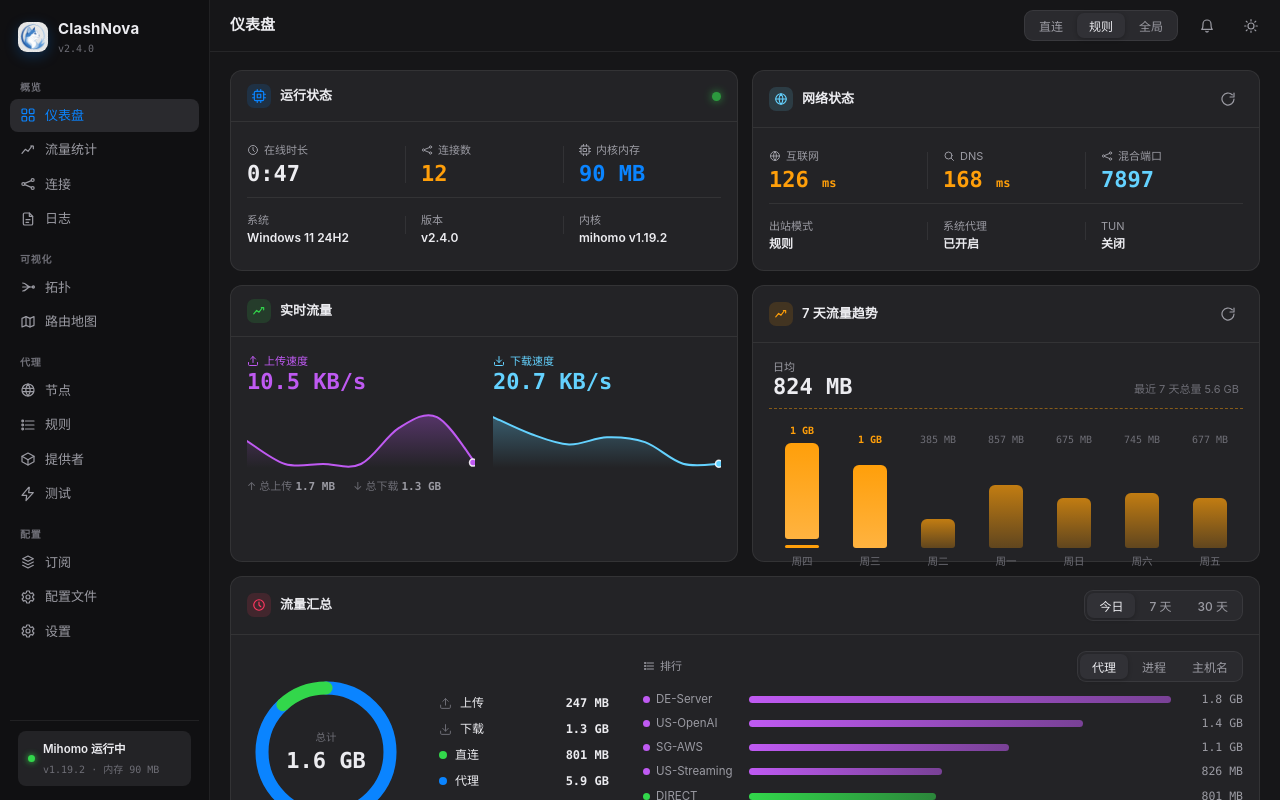
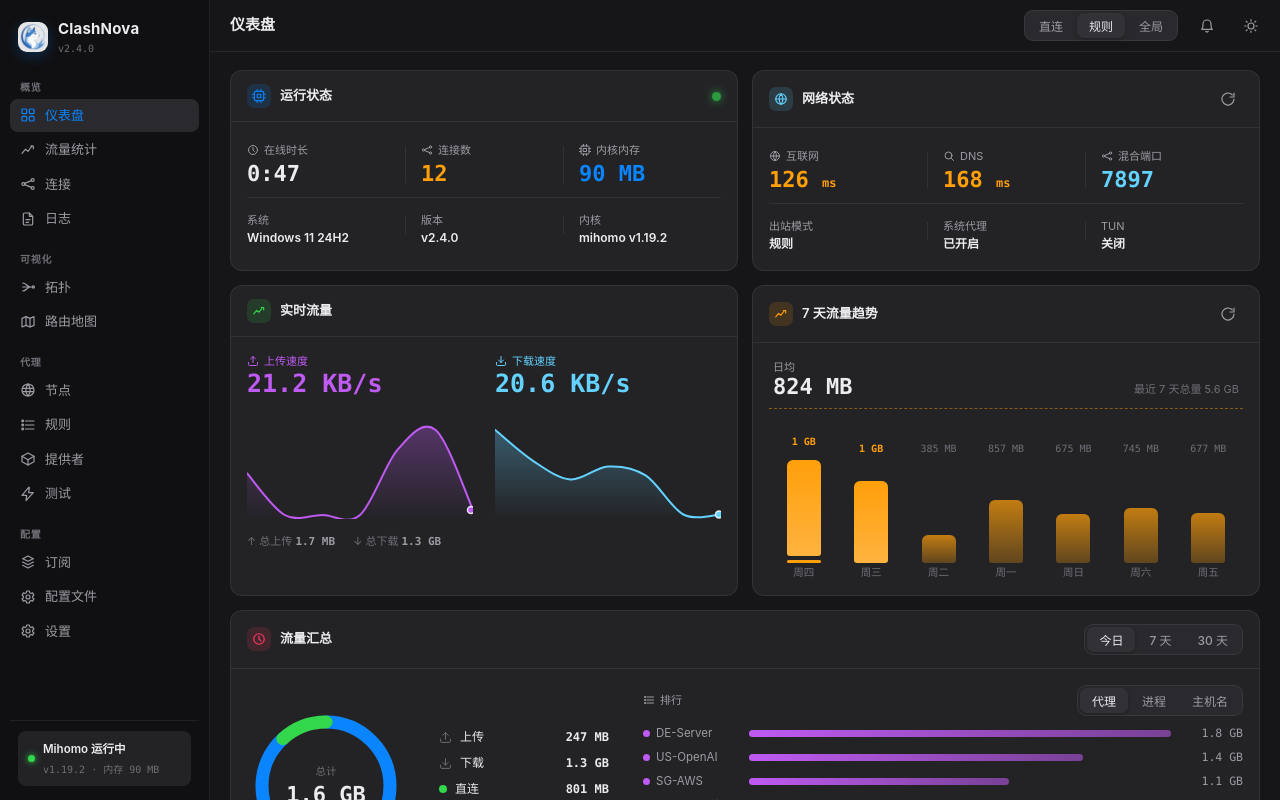
Before and after one commit to ipiggyzhu/ClashNova, a React (Vite) app: page /dashboard in a window 1280 px wide. Built offline with nearby package versions, Linux system fonts and the light colour scheme.

Commit message:
fix: polish dashboard and traffic layouts

```diff
--- a/src/pages/Connections.css
+++ b/src/pages/Connections.css
@@ -1,22 +1,28 @@
-.pg-connections{display:flex;flex-direction:column;gap:14px}
-.pg-connections .toolbar{display:flex;align-items:center;gap:12px;flex-wrap:wrap}
-.pg-connections .toolbar .search-wrap{width:260px}
+.pg-connections{display:flex;flex-direction:column;gap:14px;min-width:0}
+.pg-connections .toolbar{display:flex;align-items:center;gap:12px;flex-wrap:wrap;min-width:0}
+.pg-connections .toolbar .search-wrap{width:260px;max-width:100%}
 .pg-connections .toolbar .search-wrap .input{width:100%}
 .pg-connections .toolbar .spacer{flex:1}
-/* 列宽按比例铺满整卡(宽窗口下不向左堆积) */
-.pg-connections .tbl th:nth-child(1){width:24%}
+.pg-connections .conn-card{width:100%;min-width:0;overflow-x:auto;overflow-y:hidden}
+.pg-connections .conn-card .tbl{min-width:1120px;table-layout:fixed}
+.pg-connections .tbl th:nth-child(1){width:22%}
 .pg-connections .tbl th:nth-child(2){width:13%}
 .pg-connections .tbl th:nth-child(3){width:15%}
-.pg-connections .tbl th:nth-child(4){width:16%}
+.pg-connections .tbl th:nth-child(4){width:20%}
 .pg-connections .tbl th:nth-child(5),
 .pg-connections .tbl th:nth-child(6),
-.pg-connections .tbl th:nth-child(7){width:9%}
-.pg-connections .tbl th:nth-child(8){width:7%}
+.pg-connections .tbl th:nth-child(7){width:8%}
+.pg-connections .tbl th:nth-child(8){width:5%}
+.pg-connections .tbl th:nth-child(9){width:3%}
 .pg-connections .host-cell .h{font-weight:600}
+.pg-connections .host-cell .h,
+.pg-connections .host-cell .ip,
+.pg-connections .chain{display:block;overflow:hidden;text-overflow:ellipsis;white-space:nowrap}
 .pg-connections .host-cell .h .port{color:var(--text-3);font-weight:400}
 .pg-connections .host-cell .ip{font-size:10.5px;color:var(--text-3);font-family:var(--mono)}
-.pg-connections .proc{display:inline-flex;align-items:center;gap:7px}
-.pg-connections .proc i{width:7px;height:7px;border-radius:50%;
+.pg-connections .proc{display:inline-flex;align-items:center;gap:7px;min-width:0;max-width:100%}
+.pg-connections .proc span{min-width:0;overflow:hidden;text-overflow:ellipsis;white-space:nowrap}
+.pg-connections .proc i{width:7px;height:7px;border-radius:50%;flex:0 0 auto;
   box-shadow:0 0 5px color-mix(in srgb,currentColor 70%,transparent)}
 .pg-connections .chain{color:var(--text-2);font-size:11.5px}
 .pg-connections .chain.reject{color:var(--red);font-weight:600}
--- a/src/pages/Connections.tsx
+++ b/src/pages/Connections.tsx
@@ -31,23 +31,27 @@
   const [proxyFilter, setProxyFilter] = useState('all')
   /* 上一帧快照, 用于差分出实时速率 */
   const prevRef = useRef<Map<string, { up: number; down: number }>>(new Map())
+  const prevTimeRef = useRef<number>(performance.now())
   const [rates, setRates] = useState<Map<string, { up: number; down: number }>>(new Map())
 
   useEffect(() => startLiveStreams(), [])
 
   useEffect(() => {
     const prev = prevRef.current
+    const now = performance.now()
+    const elapsedSec = Math.max(0.25, (now - prevTimeRef.current) / 1000)
     const next = new Map<string, { up: number; down: number }>()
     const nextRates = new Map<string, { up: number; down: number }>()
     for (const c of payload.connections) {
       next.set(c.id, { up: c.upload, down: c.download })
       const p = prev.get(c.id)
       nextRates.set(c.id, {
-        up: c.curUp ?? (p ? Math.max(0, c.upload - p.up) : 0),
-        down: c.curDown ?? (p ? Math.max(0, c.download - p.down) : 0),
+        up: c.curUp ?? (p ? Math.max(0, (c.upload - p.up) / elapsedSec) : 0),
+        down: c.curDown ?? (p ? Math.max(0, (c.download - p.down) / elapsedSec) : 0),
       })
     }
     prevRef.current = next
+    prevTimeRef.current = now
     setRates(nextRates)
   }, [payload])
 
@@ -123,7 +127,7 @@
         </Button>
       </div>
 
-      <Card flush>
+      <Card className="conn-card" flush>
         {list.length === 0 ? (
           <div className="empty">没有匹配的连接</div>
         ) : (
--- a/src/pages/Dashboard.css
+++ b/src/pages/Dashboard.css
@@ -11,8 +11,10 @@
 .pg-dashboard .dot-live{width:9px;height:9px;border-radius:50%;background:var(--green);
   box-shadow:0 0 8px var(--green);animation:pgdash-breath 2.4s ease-in-out infinite}
 @keyframes pgdash-breath{0%,100%{opacity:1}50%{opacity:.45}}
-.pg-dashboard .rt-half{display:grid;grid-template-columns:1fr 1fr;gap:18px}
-.pg-dashboard .rt-foot{display:flex;gap:18px;margin-top:10px;font-size:11px;color:var(--text-3)}
+.pg-dashboard .rt-half{display:grid;grid-template-columns:1fr 1fr;gap:22px;align-items:start}
+.pg-dashboard .rt-half .stat-num{font-size:25px}
+.pg-dashboard .rt-chart{height:108px;margin-top:12px}
+.pg-dashboard .rt-foot{display:flex;gap:18px;margin-top:14px;font-size:11px;color:var(--text-3)}
 .pg-dashboard .rt-foot b{color:var(--text-2);font-family:var(--mono);font-weight:600}
 .pg-dashboard .trend{position:relative;height:170px;display:flex;align-items:flex-end;gap:22px;
   justify-content:space-around;padding:0 8px}
@@ -24,25 +26,25 @@
 .pg-dashboard .tcol .bar-col{width:100%}
 .pg-dashboard .tcol span{font-size:10.5px;color:var(--text-3)}
 .pg-dashboard .tcol .tick{height:4px;width:100%;border-radius:2px;background:var(--orange)}
-.pg-dashboard .trend-v2{display:flex;flex-direction:column;gap:14px;min-height:170px}
+.pg-dashboard .trend-v2{display:flex;flex-direction:column;gap:12px;min-height:214px}
 .pg-dashboard .trend-summary{display:flex;align-items:flex-end;justify-content:space-between;
   padding:0 4px 8px;border-bottom:1px dashed color-mix(in srgb,var(--orange) 45%,transparent)}
 .pg-dashboard .trend-summary strong{display:block;font-size:22px;line-height:1.1;
   font-family:var(--mono);font-weight:800;color:var(--text)}
 .pg-dashboard .trend-summary span{font-size:11px;color:var(--text-3);padding-bottom:2px}
-.pg-dashboard .trend-bars{height:122px;display:grid;grid-template-columns:repeat(7,minmax(0,1fr));
-  gap:18px;align-items:end;padding:0 8px}
+.pg-dashboard .trend-bars{height:158px;display:grid;grid-template-columns:repeat(7,minmax(0,1fr));
+  gap:14px;align-items:end;padding:2px 8px 0;overflow:hidden}
 .pg-dashboard .trend-v2 .tcol{width:auto;min-width:0;display:flex;flex-direction:column;
-  align-items:center;gap:6px}
+  align-items:center;gap:4px}
 .pg-dashboard .trend-v2 .bar-val{height:14px;font-size:10px;color:var(--text-3);
-  font-family:var(--mono);white-space:nowrap}
+  font-family:var(--mono);white-space:nowrap;max-width:100%;overflow:hidden;text-overflow:ellipsis}
 .pg-dashboard .trend-v2 .bar-val.hot{color:var(--orange);font-weight:700}
-.pg-dashboard .trend-v2 .bar-slot{height:96px;width:100%;display:flex;align-items:flex-end;
+.pg-dashboard .trend-v2 .bar-slot{height:104px;width:100%;display:flex;align-items:flex-end;
   justify-content:center}
 .pg-dashboard .trend-v2 .bar-col{width:min(34px,70%);min-height:7px;border-radius:6px 6px 3px 3px;
   background:linear-gradient(180deg,rgba(255,159,10,.72),rgba(255,159,10,.28))}
 .pg-dashboard .trend-v2 .bar-col.hot{background:linear-gradient(180deg,#ff9f0a,#ffb340)}
-.pg-dashboard .trend-v2 .day{font-size:10.5px;color:var(--text-3)}
+.pg-dashboard .trend-v2 .day{font-size:10.5px;line-height:1.1;color:var(--text-3);white-space:nowrap}
 .pg-dashboard .trend-v2 .tick{height:3px;width:min(34px,70%);border-radius:2px;background:var(--orange)}
 .pg-dashboard .sum-body{display:grid;grid-template-columns:auto auto 1fr;gap:34px;align-items:center}
 .pg-dashboard .donut-wrap{position:relative;width:158px;height:158px}
--- a/src/pages/Dashboard.tsx
+++ b/src/pages/Dashboard.tsx
@@ -1,4 +1,4 @@
-import { useEffect, useMemo, useState } from 'react'
+import { useEffect, useMemo, useRef, useState } from 'react'
 import './Dashboard.css'
 import Card from '../components/ui/Card'
 import Icon from '../components/ui/Icon'
@@ -45,6 +45,35 @@
 
 function msText(ms: number | null): string {
   return ms === null ? '…' : ms < 0 ? '超时' : String(ms)
+}
+
+function useSmoothTraffic(target: { up: number; down: number }) {
+  const [value, setValue] = useState(target)
+  const valueRef = useRef(target)
+
+  useEffect(() => {
+    const from = valueRef.current
+    const started = performance.now()
+    const duration = 680
+    let raf = 0
+
+    const tick = (now: number): void => {
+      const t = Math.min(1, (now - started) / duration)
+      const eased = 1 - Math.pow(1 - t, 3)
+      const next = {
+        up: from.up + (target.up - from.up) * eased,
+        down: from.down + (target.down - from.down) * eased,
+      }
+      valueRef.current = next
+      setValue(next)
+      if (t < 1) raf = requestAnimationFrame(tick)
+    }
+
+    raf = requestAnimationFrame(tick)
+    return () => cancelAnimationFrame(raf)
+  }, [target.up, target.down])
+
+  return value
 }
 
 export default function Dashboard() {
@@ -108,8 +137,19 @@
   useEffect(probeNet, [])
 
   const last = traffic[traffic.length - 1] ?? { up: 0, down: 0 }
+  const smoothLast = useSmoothTraffic(last)
   const upPts = useMemo(() => traffic.map((p) => p.up), [traffic])
   const downPts = useMemo(() => traffic.map((p) => p.down), [traffic])
+  const smoothUpPts = useMemo(() => {
+    const pts = upPts.length >= 2 ? [...upPts] : [0, 0]
+    pts[pts.length - 1] = smoothLast.up
+    return pts
+  }, [upPts, smoothLast.up])
+  const smoothDownPts = useMemo(() => {
+    const pts = downPts.length >= 2 ? [...downPts] : [0, 0]
+    pts[pts.length - 1] = smoothLast.down
+    return pts
+  }, [downPts, smoothLast.down])
 
   /* 趋势条形数据 */
   const trendMax = Math.max(1, ...trend.map((p) => p.up + p.down))
@@ -239,10 +279,10 @@
                 <Icon name="upload" size={12} />上传速度
               </div>
               <div className="stat-num" style={{ color: 'var(--purple)' }}>
-                {fmtSpeed(last.up)}
+                {fmtSpeed(smoothLast.up)}
               </div>
-              <div style={{ height: 64, marginTop: 8 }}>
-                <Spark pts={upPts.length >= 2 ? upPts : [0, 0]} color="#BF5AF2" h={64} fill dot />
+              <div className="rt-chart">
+                <Spark pts={smoothUpPts} color="#BF5AF2" h={108} fill dot />
               </div>
             </div>
             <div>
@@ -250,10 +290,10 @@
                 <Icon name="download" size={12} />下载速度
               </div>
               <div className="stat-num" style={{ color: 'var(--cyan)' }}>
-                {fmtSpeed(last.down)}
+                {fmtSpeed(smoothLast.down)}
               </div>
-              <div style={{ height: 64, marginTop: 8 }}>
-                <Spark pts={downPts.length >= 2 ? downPts : [0, 0]} color="#64D2FF" h={64} fill dot />
+              <div className="rt-chart">
+                <Spark pts={smoothDownPts} color="#64D2FF" h={108} fill dot />
               </div>
             </div>
           </div>
--- a/src/pages/Profiles.tsx
+++ b/src/pages/Profiles.tsx
@@ -534,6 +534,7 @@
               </div>
 
               <div className="pacts">
+                <div className="pact-main">
                   <Button size="sm" onClick={() => void openEditor(p)}>
                     <Icon name="edit" size={12} />编辑
                   </Button>
@@ -548,7 +549,8 @@
                       <Icon name="check" size={12} />启用
                     </Button>
                   )}
-                <span className="gap" />
+                </div>
+                <div className="pact-danger">
                   {confirmDel?.id === p.id ? (
                     <span className="confirm">
                       确认删除?
@@ -560,6 +562,7 @@
                       <Icon name="trash" size={12} />删除
                     </Button>
                   )}
+                </div>
               </div>
             </Card>
           )
```
Also changed, not shown: src/pages/Profiles.css (+17 -11 lines). Lines whose indentation alone changed are shown as unchanged.
